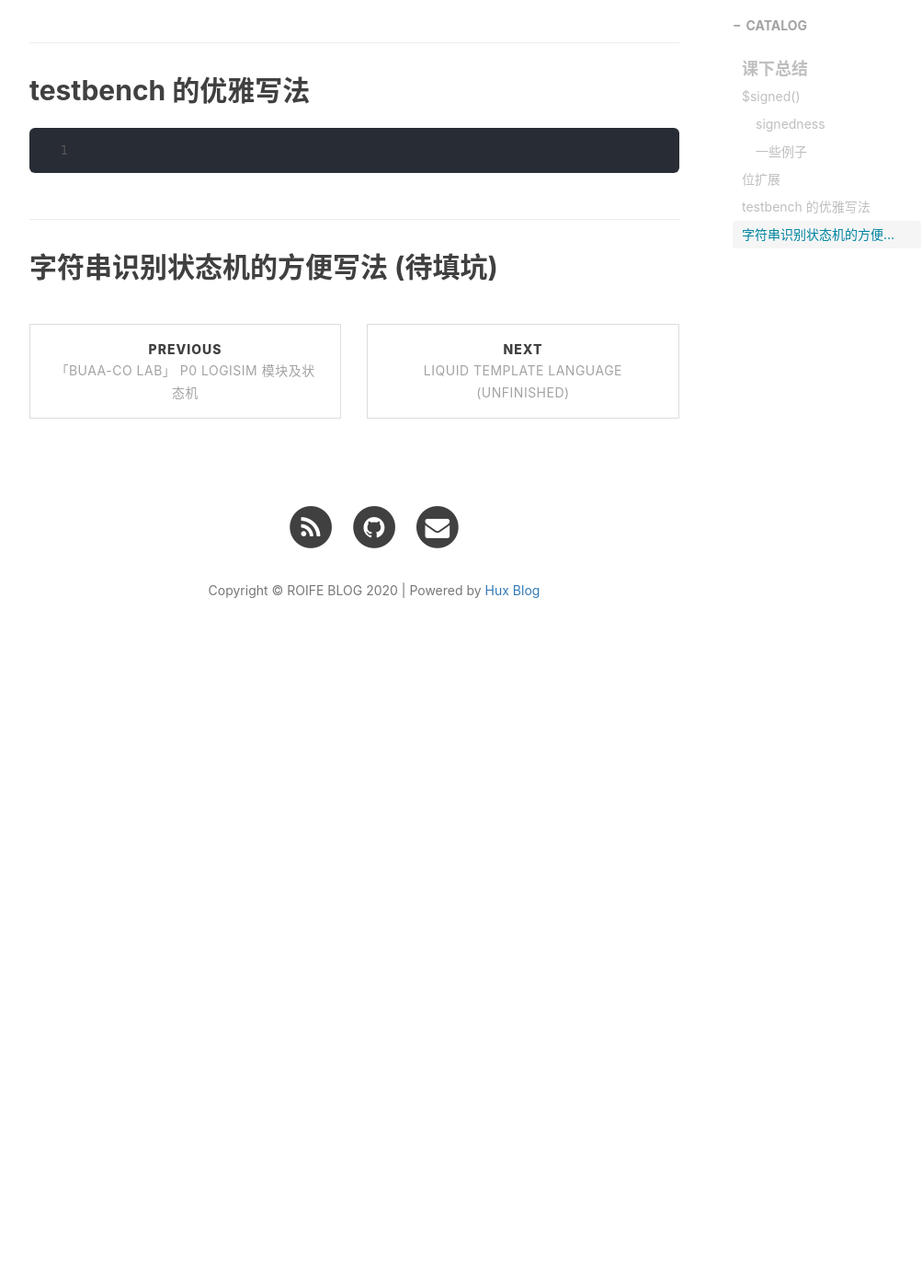
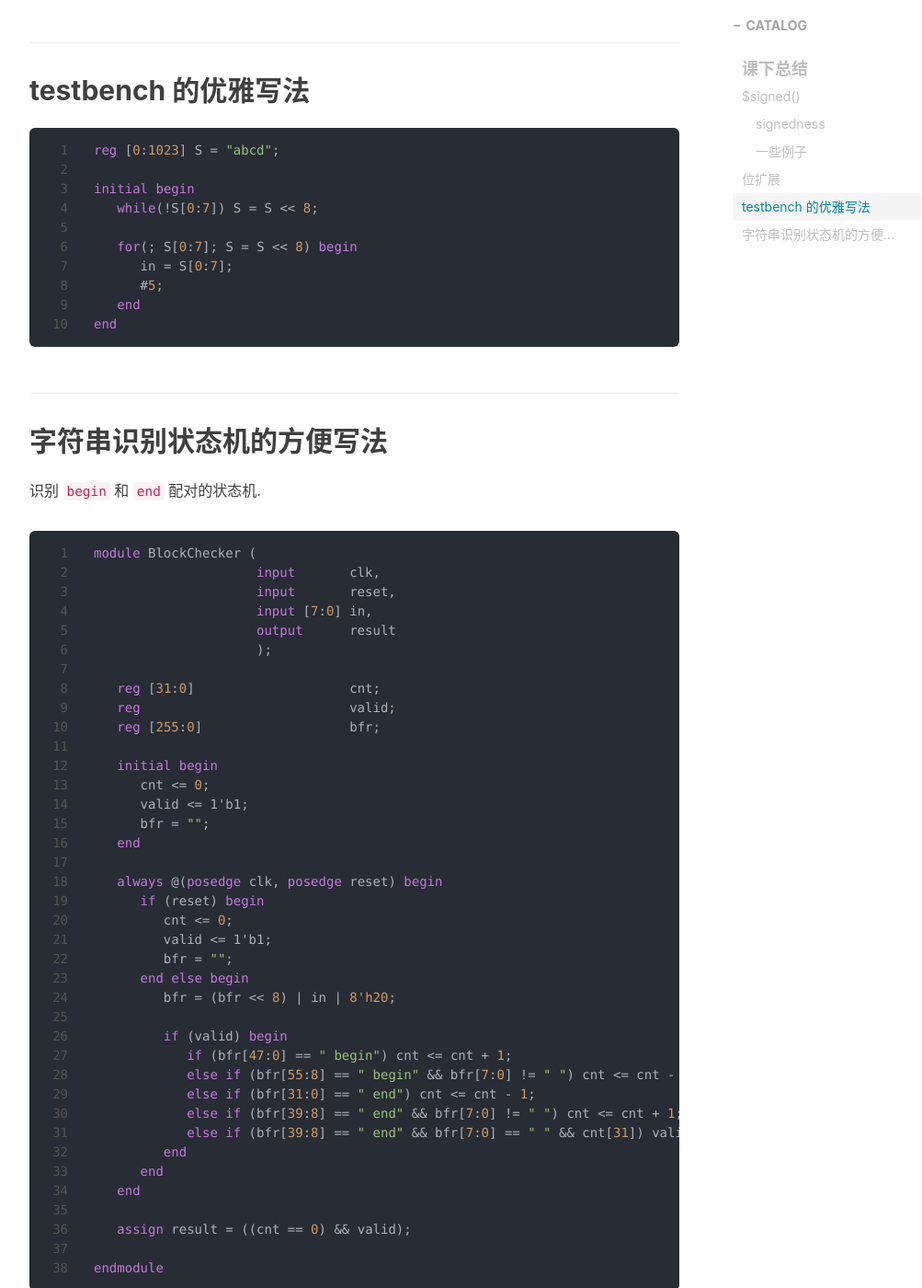
Before and after one commit to LogicLee0902/-LogicLee0902.github.io, a Jekyll site: the page built from _posts/buaa/buaa-co/2020-10-28-buaa-co-lab-p1.md, in a window 1280 px wide and 1400 px high, scrolled down 2404 px. Shown: the whole window at 92% size, without its empty margins (233-1236 px from the left). Built offline with Jekyll 4.4.1, drawn with Linux system fonts in a browser that asks for light colours; nearby versions of some CDN libraries; comment, search, counter and statistics services are not loaded; before the commit the page ends 3150 px from its top, so only the background shows below that.

Commit message:
post: buaa-co-p1

````diff
--- a/_posts/buaa/buaa-co/2020-10-28-buaa-co-lab-p1.md
+++ b/_posts/buaa/buaa-co/2020-10-28-buaa-co-lab-p1.md
@@ -72,6 +72,59 @@ Verilog 在计算表达式前, 会先计算表达式的 signedness. 计算方式
 ## testbench 的优雅写法
 
 ```verilog
+reg [0:1023] S = "abcd";
+
+initial begin
+   while(!S[0:7]) S = S << 8;
+
+   for(; S[0:7]; S = S << 8) begin
+      in = S[0:7];
+      #5;
+   end
+end
 ```
 
-## 字符串识别状态机的方便写法 (待填坑)
+## 字符串识别状态机的方便写法
+
+识别 `begin` 和 `end` 配对的状态机.
+
+```verilog
+module BlockChecker (
+                     input       clk,
+                     input       reset,
+                     input [7:0] in,
+                     output      result
+                     );
+
+   reg [31:0]                    cnt;
+   reg                           valid;
+   reg [255:0]                   bfr;
+
+   initial begin
+      cnt <= 0;
+      valid <= 1'b1;
+      bfr = "";
+   end
+
+   always @(posedge clk, posedge reset) begin
+      if (reset) begin
+         cnt <= 0;
+         valid <= 1'b1;
+         bfr = "";
+      end else begin
+         bfr = (bfr << 8) | in | 8'h20;
+
+         if (valid) begin
+            if (bfr[47:0] == " begin") cnt <= cnt + 1;
+            else if (bfr[55:8] == " begin" && bfr[7:0] != " ") cnt <= cnt - 1;
+            else if (bfr[31:0] == " end") cnt <= cnt - 1;
+            else if (bfr[39:8] == " end" && bfr[7:0] != " ") cnt <= cnt + 1;
+            else if (bfr[39:8] == " end" && bfr[7:0] == " " && cnt[31]) valid <= 1'b0;
+         end
+      end
+   end
+
+   assign result = ((cnt == 0) && valid);
+
+endmodule
+```
--- a/index.html
+++ b/index.html
@@ -1,6 +1,6 @@
 ---
 layout: page
-description: "El Psy Congroo"
+description: ""
 ---
 
 {% for post in paginator.posts %}
````
